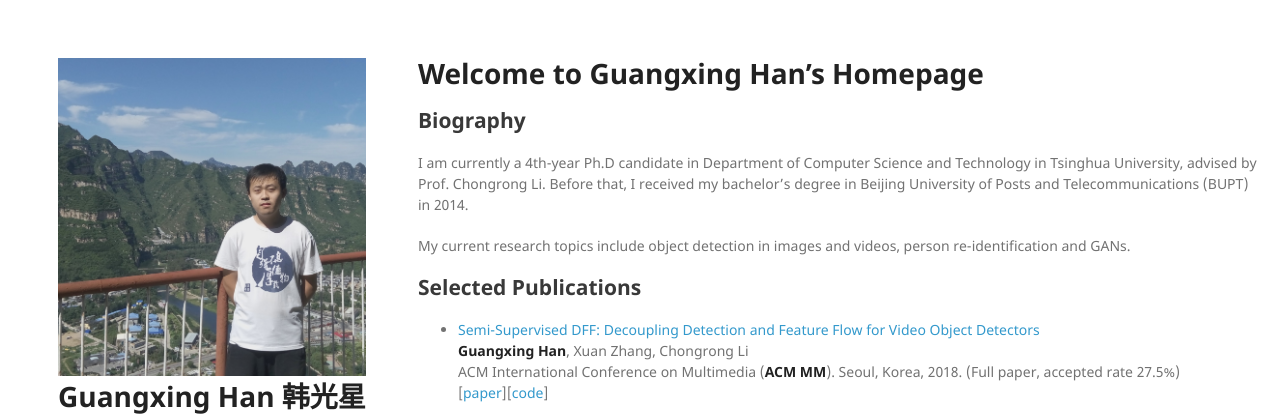
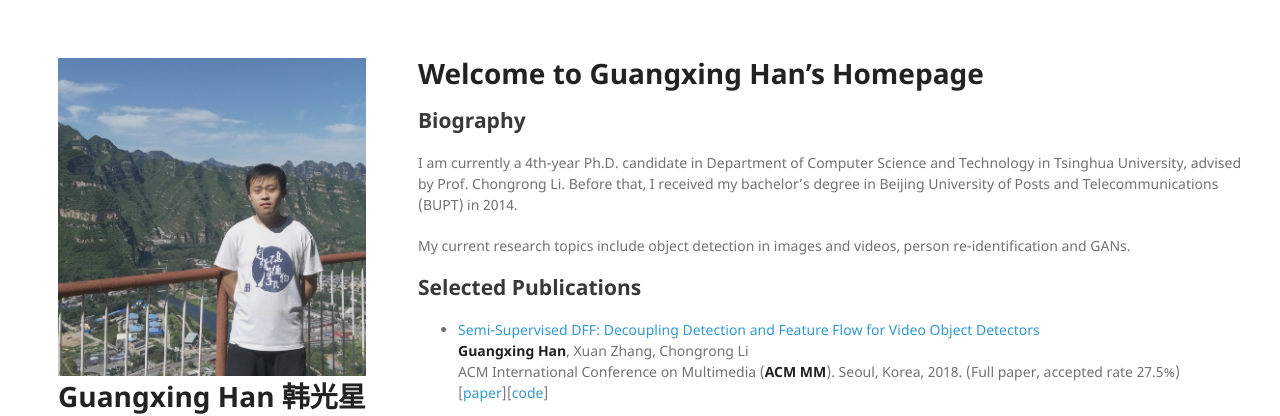
Before and after one commit to GuangxingHan/guangxinghan.github.io, a Jekyll site: the page built from index.md, in a window 1280 px wide and 1212 px high. Shown: the top 416 px of the window. Built offline with Jekyll 4.4.1, drawn with Linux system fonts in a browser that asks for light colours; nearby versions of some CDN libraries; our own code applies the rules of GitHub Pages for plain Markdown files; a style sheet for code colours, icons or effects is not loaded.

```diff
--- a/index.md
+++ b/index.md
@@ -2,7 +2,7 @@
 
 ## Biography
 
-I am currently a 4th-year Ph.D candidate in Department of Computer Science and Technology in Tsinghua University, advised by Prof. Chongrong Li. Before that, I received my bachelor's degree in Beijing University of Posts and Telecommunications (BUPT) in 2014.
+I am currently a 4th-year Ph.D. candidate in Department of Computer Science and Technology in Tsinghua University, advised by Prof. Chongrong Li. Before that, I received my bachelor's degree in Beijing University of Posts and Telecommunications (BUPT) in 2014.
 
 My current research topics include object detection in images and videos, person re-identification and GANs.
 
```
